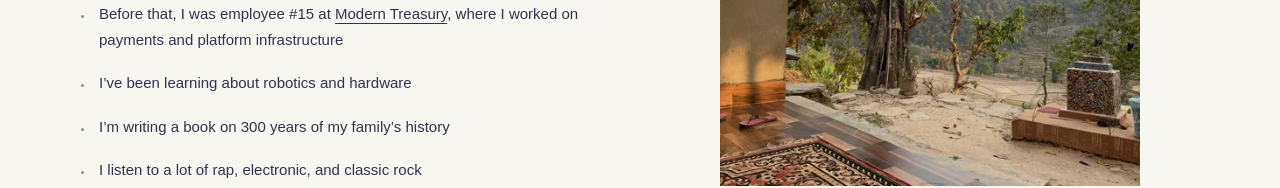
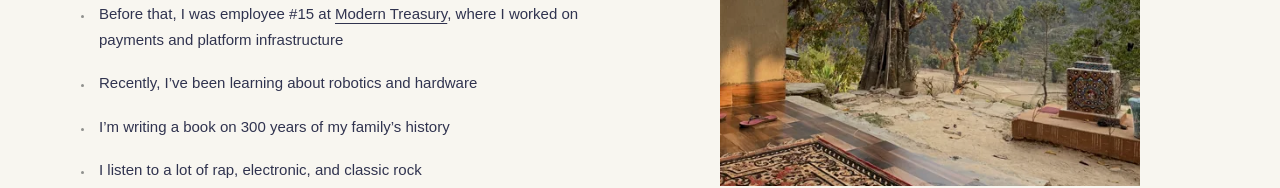
Before and after one commit to nishapant/nishapant.github.io, a React (Create React App) app: page / in a window 1280 px wide. Shown: the part 271-459 px from the top of the page. Built offline with nearby package versions, Linux system fonts and the light colour scheme.

Commit message:
Update robotics interest wording

```diff
--- a/src/Home.tsx
+++ b/src/Home.tsx
@@ -6,7 +6,7 @@ export default function Home() {
 
     <li>I work at <a href="https://www.norm.ai/">Norm AI</a>, building compliance products and an AI-powered law firm</li>
 <li>Before that, I was employee #15 at <a href="https://www.moderntreasury.com/">Modern Treasury</a>, where I worked on payments and platform infrastructure</li>
-    <li>I’ve been learning about robotics and hardware</li>
+    <li>Recently, I’ve been learning about robotics and hardware</li>
 
     <li>I’m writing a book on 300 years of my family’s history</li>
     <li>I listen to a lot of rap, electronic, and classic rock</li>
```
